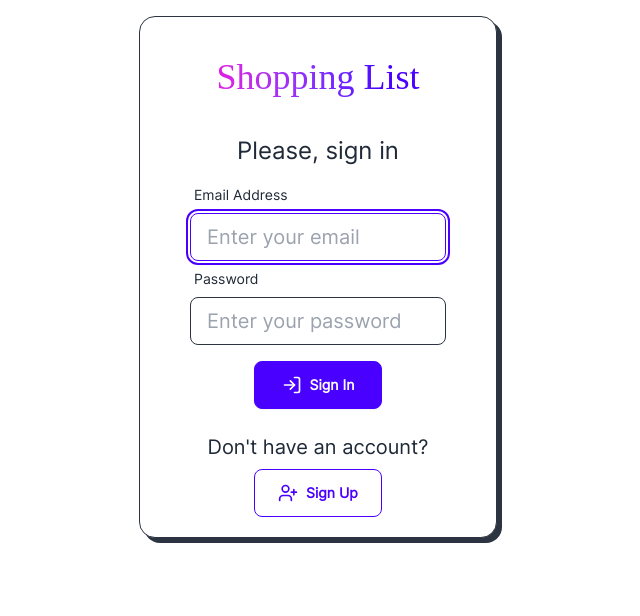
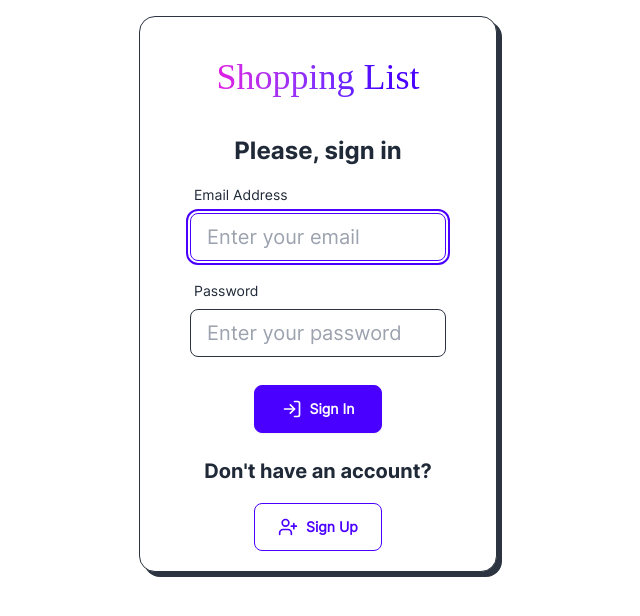
Before and after one commit to mirzaianov/shopping-list, a React (Vite) app: page / in a window 1280 px wide. Shown: the top 616 px of the page, without its empty margins (322-962 px from the left). Built offline with nearby package versions, Linux system fonts and the light colour scheme; no server answers; the HTML template or start-up script is replaced by a standard one; a web font is replaced by a local one.

Commit message:
refactor: fonts & some styles

```diff
--- a/src/components/SignInView.jsx
+++ b/src/components/SignInView.jsx
@@ -2,13 +2,13 @@ import PropTypes from 'prop-types';
 import { LuLogIn, LuUserPlus } from 'react-icons/lu';
 
 const style = {
-  subHeading: `text-2xl p-2.5`,
-  formControl: `form-control w-full max-w-xs`,
+  subHeading: `my-custom-subheading-font text-2xl p-2.5`,
+  formControl: `form-control w-full max-w-xs mb-3`,
   labelText: `label-text`,
   label: `label`,
   input: `input input-bordered border-neutral placeholder:text-xl text-xl focus:input-primary w-full max-w-64`,
   signInButton: `btn btn-primary mt-4 text-base-100 min-w-32`,
-  secondSubHeading: `p-2.5 mt-4`,
+  secondSubHeading: `my-custom-subheading-font p-2.5 pb-5 mt-4`,
   createAccountButton: `btn btn-outline btn-primary ml-auto mr-auto min-w-32`,
 };
 
--- a/src/components/SignUpView.jsx
+++ b/src/components/SignUpView.jsx
@@ -2,8 +2,8 @@ import PropTypes from 'prop-types';
 import { LuArrowLeft, LuUserPlus } from 'react-icons/lu';
 
 const style = {
-  subHeading: `text-2xl p-2.5`,
-  formControl: `form-control w-full max-w-xs`,
+  subHeading: `my-custom-subheading-font text-2xl p-2.5`,
+  formControl: `form-control w-full max-w-xs mb-3`,
   labelText: `label-text`,
   label: `label`,
   input: `input input-bordered border-neutral placeholder:text-xl text-xl focus:input-primary w-full max-w-64`,
--- a/src/styles/fonts.css
+++ b/src/styles/fonts.css
@@ -4,7 +4,17 @@
   font-style: normal;
   font-weight: 400;
   src: local('Inter');
-  src: url('../assets/fonts/inter-v13-cyrillic_cyrillic-ext_greek_greek-ext_latin_latin-ext_vietnamese-regular.woff2')
+  src: url('../assets/fonts/inter-v13-cyrillic_cyrillic-ext_latin_latin-ext-regular.woff2')
+    format('woff2');
+}
+
+@font-face {
+  font-display: swap;
+  font-family: 'Inter Bold';
+  font-style: normal;
+  font-weight: 700;
+  src: local('Inter');
+  src: url('../assets/fonts/inter-v13-cyrillic_cyrillic-ext_latin_latin-ext-700.woff2')
     format('woff2');
 }
 
@@ -25,3 +35,7 @@ body {
 .my-custom-heading-font {
   font-family: 'Dela Gothic One';
 }
+
+.my-custom-subheading-font {
+  font-family: 'Inter Bold';
+}
```
Also changed, not shown: src/assets/fonts/inter-v13-cyrillic_cyrillic-ext_latin_latin-ext-700.woff2 (added), src/assets/fonts/inter-v13-cyrillic_cyrillic-ext_latin_latin-ext-regular.woff2 (renamed from src/assets/fonts/inter-v13-cyrillic_cyrillic-ext_greek_greek-ext_latin_latin-ext_vietnamese-regular.woff2).
